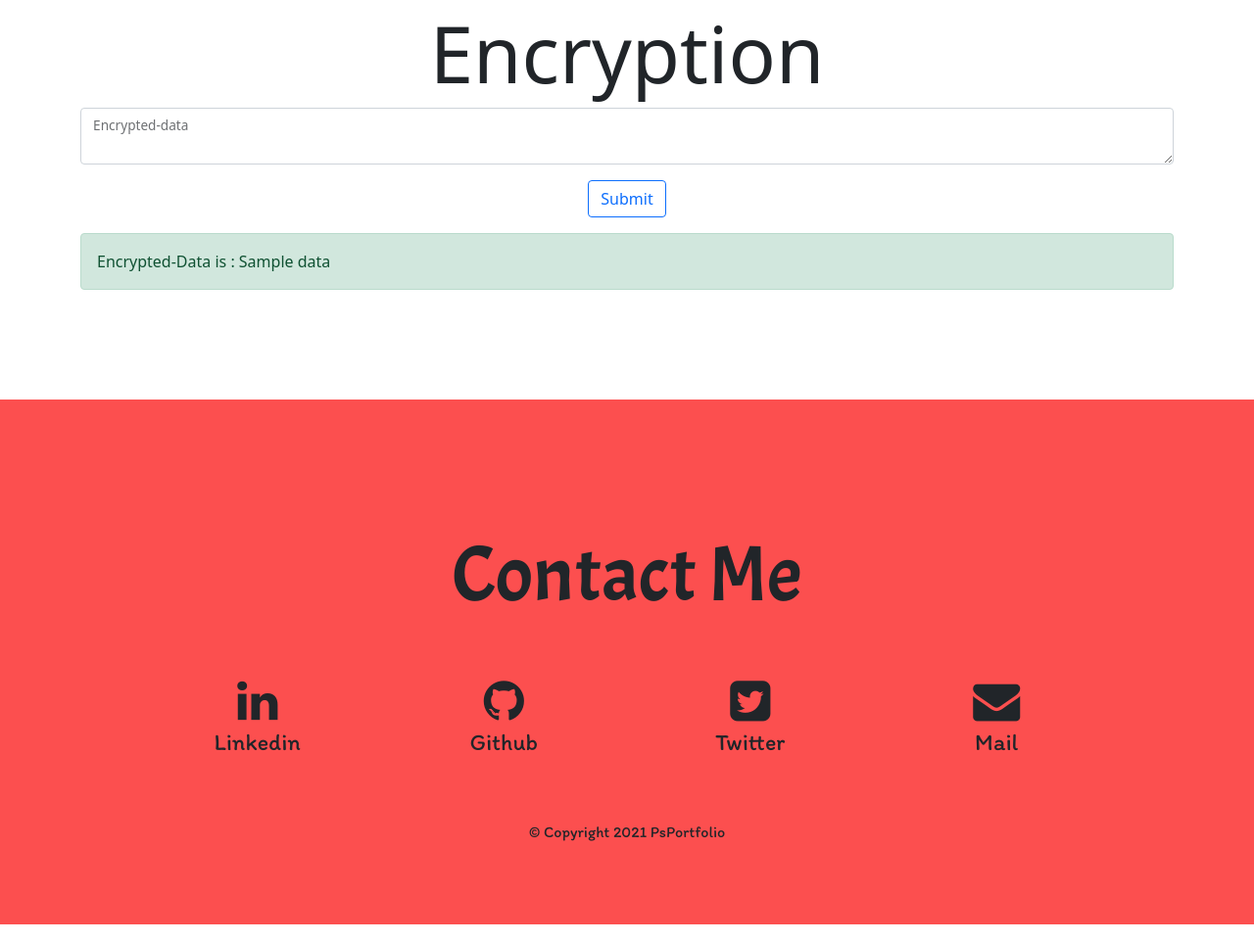
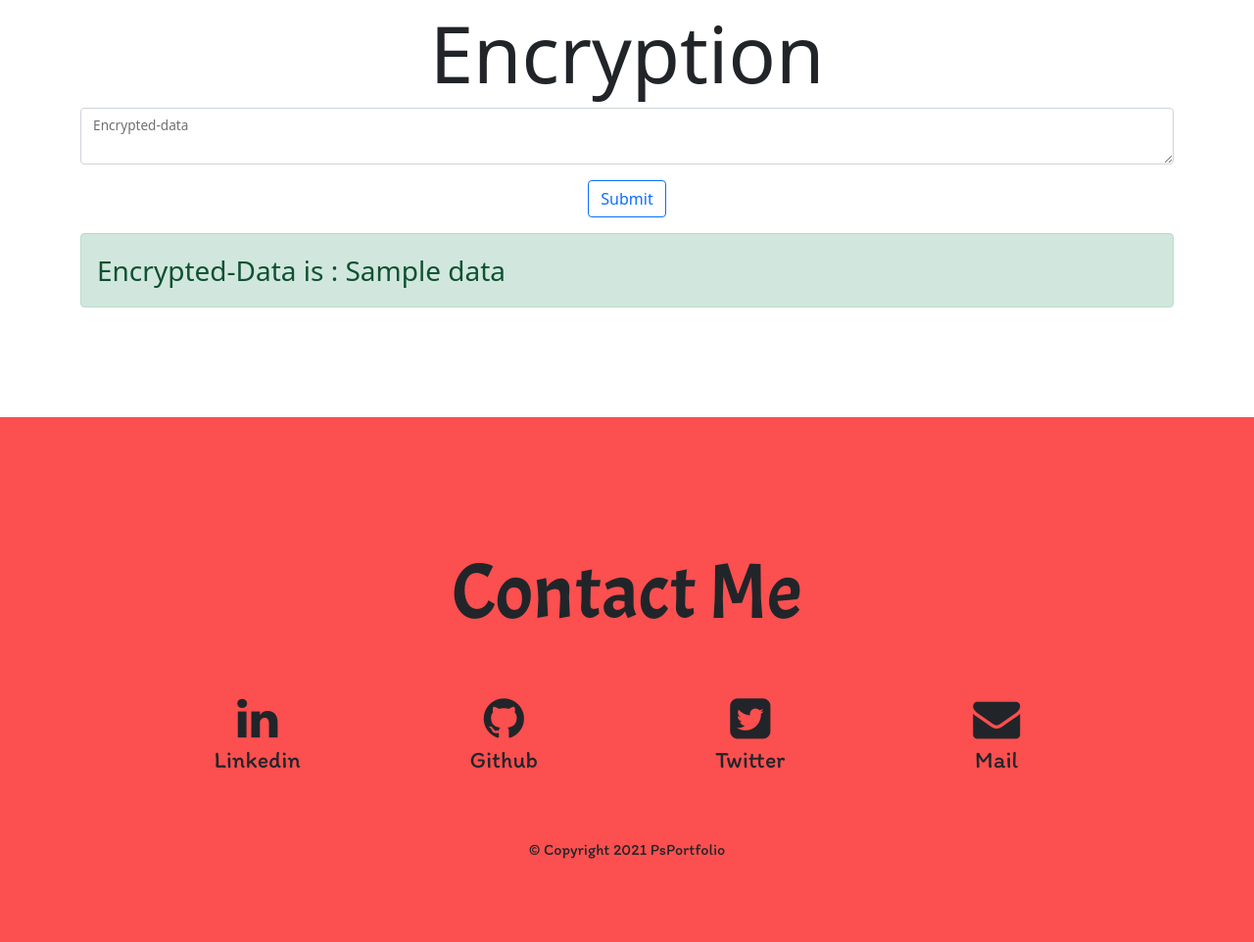
Before and after one commit to PoorneshShiva/Portfolio, a Flask app: template templates/project.html in a window 1280 px wide. Shown: the part 715-1677 px from the top of the page at 98% size. Run offline with Flask 2, Linux system fonts and the light colour scheme; the template is opened without the code that fills it: most values are stand-ins (such as "Sample title", 1, 10 or a date in 2020); some libraries are stand-ins or nearby versions; some web fonts are replaced.

```diff
--- a/templates/project.html
+++ b/templates/project.html
@@ -93,11 +93,11 @@
                                     </form>
                                 </div>
                                 {% if data and not decryption: %}
-                                <div class="alert alert-success" role="alert">
+                                <div class="alert alert-success fs-3" role="alert">
                                     Encrypted-Data is : {{data}}
                                 </div>
                                 {% elif data and decryption: %}
-                                <div class="alert alert-success" role="alert">
+                                <div class="alert alert-success fs-3" role="alert">
                                     Decrypted-Data is : {{data}}
                                 </div>
                                 {% endif %}
```
